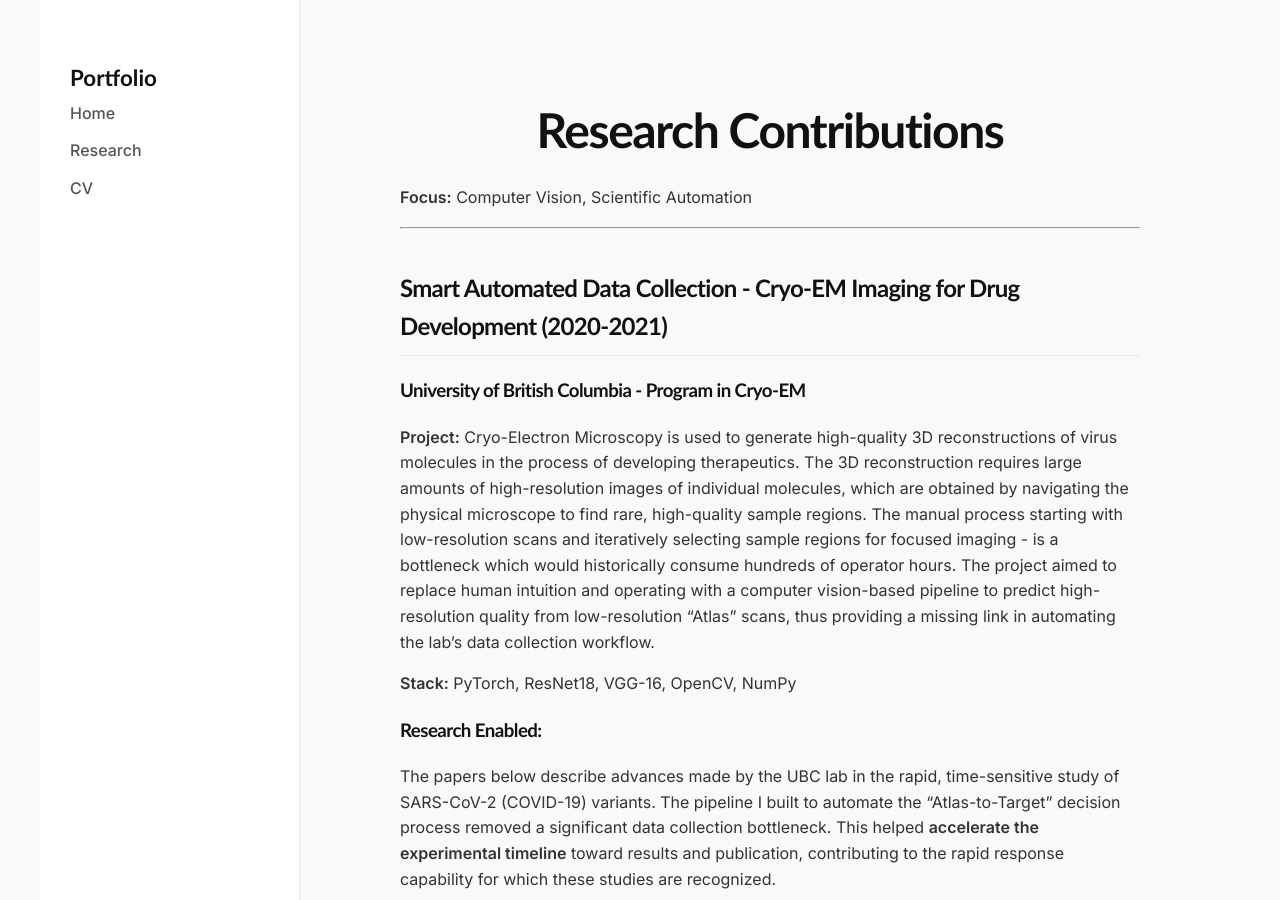
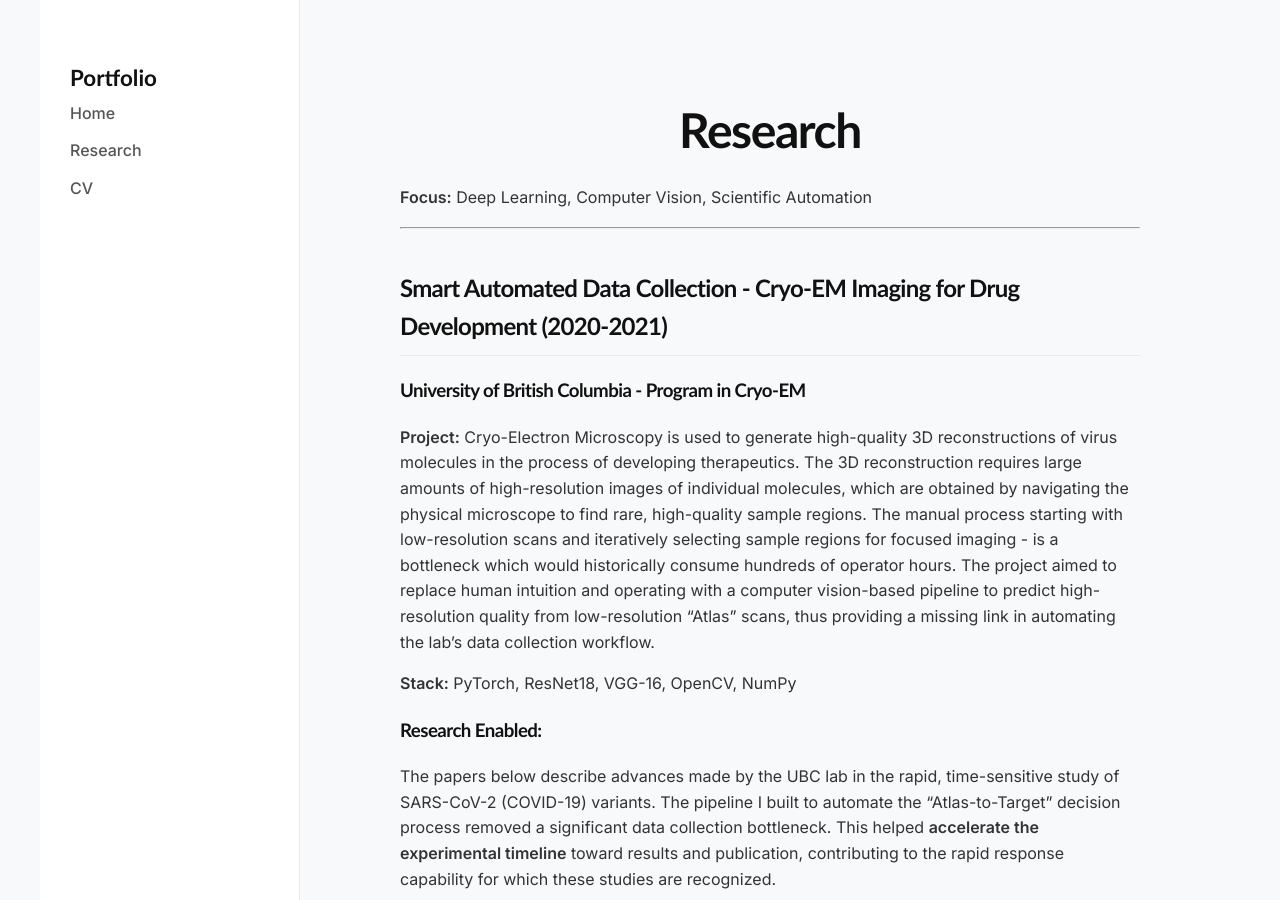
Before and after one commit to shaytanne/shaytanne.github.io, a Jekyll site: the page built from research.md, in a window 1280 px wide and 900 px high. Built offline with Jekyll 4.4.1, drawn with Linux system fonts in a browser that asks for light colours; some web fonts are replaced; some of the changed text lies outside the part shown.

```diff
--- a/research.md
+++ b/research.md
@@ -4,9 +4,9 @@ title: Research
 permalink: /research/
 ---
 
-# Research Contributions
+# Research
 
-**Focus:** Computer Vision, Scientific Automation
+**Focus:** Deep Learning, Computer Vision, Scientific Automation
 
 ---
 
@@ -35,14 +35,3 @@ _**Disclaimer:** I am not a co-author on the biological findings. My contributio
 [*Structural and biochemical rationale for enhanced spike protein fitness in delta and kappa SARS-CoV-2 variants* ](https://www.nature.com/articles/s41467-022-28324-6) \
 **Authors:** J Saville, D Mannar, X Zhu, S Srivastava, A Berezuk, J Demers, S Zhou, K Tuttle, I Sekirov, A Kim, W Li, D Dimitrov, S Subramaniam \
 **Journal:** *Nature Communications* (2022)
-
-### System Architecture
-
-<div class="mermaid">
-graph LR
-    A[Input: Low-Res Atlas] --> B(PyTorch CNN)
-    B --> C{Quality Heatmap}
-    C -->|Deterministic Policy| D[Microscope Coordinates]
-    D --> E[High-Res Acquisition]
-    style C fill:#f9f,stroke:#333,stroke-width:2px
-</div>
```
